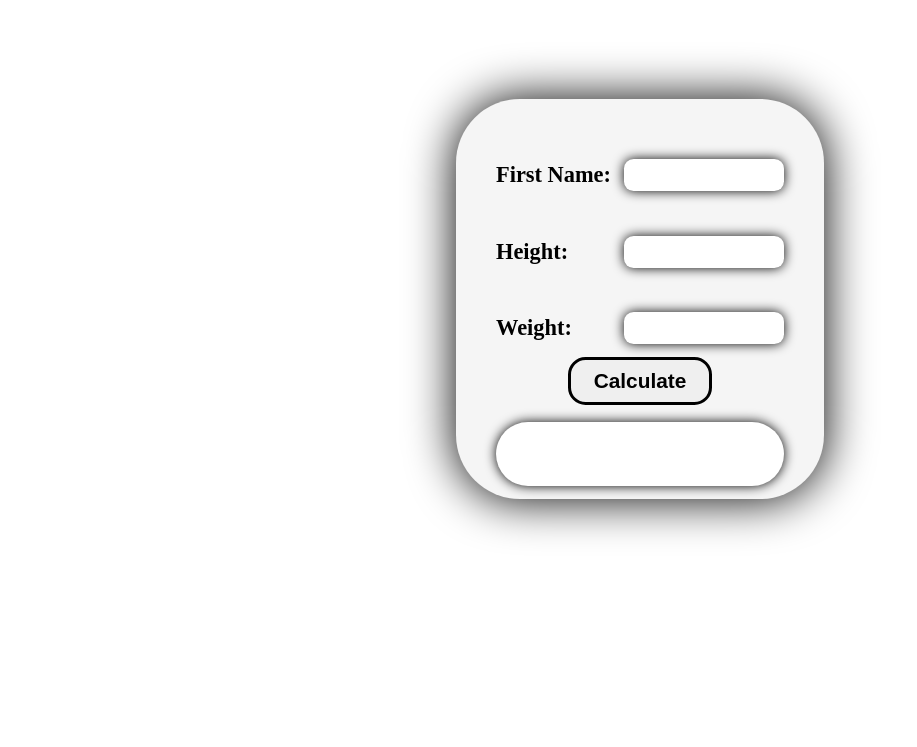
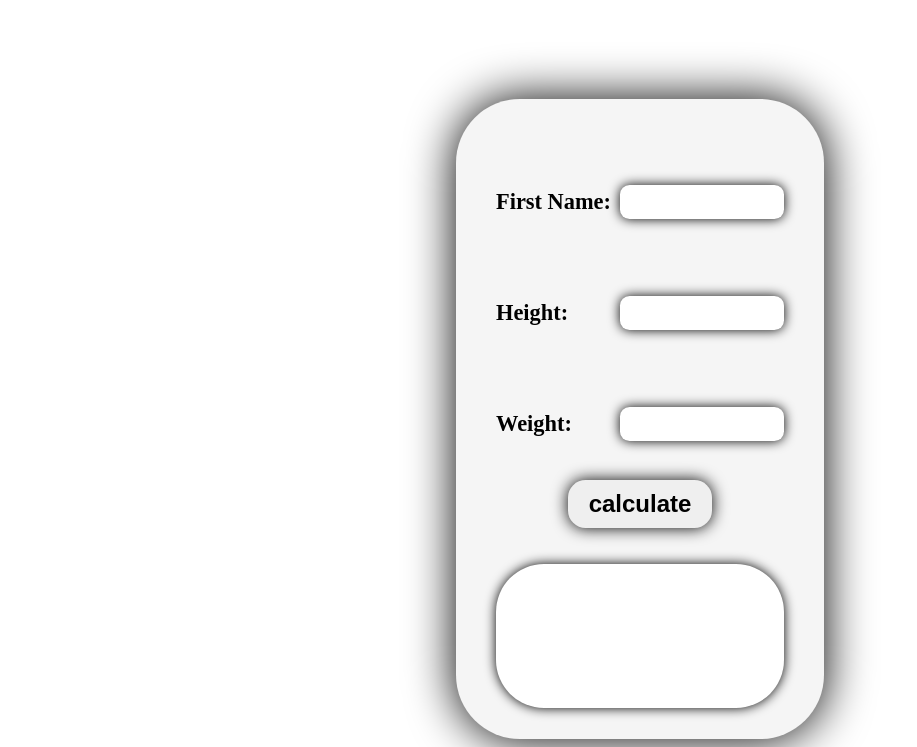
Before and after one commit to TaynaraFreitas/Project-BIM, a plain HTML site: page index.html in a window 1280 px wide. Shown: the part 61-808 px from the top of the page, without its empty margins (0-917 px from the left). Drawn offline with Linux system fonts and the light colour scheme.

Commit message:
I just edited the aesthetic part, but the result still doesn't appear.

```diff
--- a/index.html
+++ b/index.html
@@ -15,20 +15,21 @@
   <div class="container">
     <div class = "input">
      <label>First Name:</label>
-     <input type="text" id='Name'/>
+     <input type="text" id='name'/>
     </div>
 
     <div class = "input">
         <label>Height:</label>
-        <input type="number" id='Height'/>
+        <input type="number" id='height'/>
     </div>
 
     <div class = "input">
         <label>Weight:</label>
-        <input type="number" id='Weight'/>
+        <input type="number" id='weight'/>
      </div>
-    <button id='Calculate'> Calculate </button>
-    <div class = "Result" id='Result'> </div>
+    <button id='calculate'> calculate </button>
+
+    <div class = "result" id='result'> </div>
   </div>
  </main>
   <script> src="./script.js" </script>
--- a/style.css
+++ b/style.css
@@ -1,7 +1,3 @@
-*{
-    box-sizing: border-box;
-}
-
 main {
     display: flex ;
     padding-top: 5rem;
@@ -14,7 +10,7 @@ main {
      flex-direction: column;
      background-color: whitesmoke;
      width: 23rem;
-  height: 25rem;
+     height: 40rem;
      align-items: center;
      border-radius: 4rem;
      box-shadow: 0rem 0rem 3rem black;
@@ -26,7 +22,7 @@ main {
      justify-content: space-between;
      align-items: center;
      width: 18rem;                  /* here modifie the block of questions*/
-  height: 4rem;
+     height: 1rem;
      padding-top: 4rem;
    }
 
@@ -53,23 +49,25 @@ button{
        height:3rem;
        margin-top: 1rem;
        font-weight: bold ;
-    font-size: 1.3rem ;
+       font-size: 1.5rem ;
        border-radius: 1.1rem;
-    border: 0.2rem solid black;
+       border: none;
        outline: none;
-    cursor: pointer;
+       box-shadow: 0rem 0rem 1rem black;
+
    }
 
-.Result{
+   .result{
     display: flex;
     margin-top: 0.3rem;
     align-items: center;
     width: 18rem;
-    height: 4rem;
+    height: 9rem;
     border-radius: 3rem;
-    font-size: 1.3rem ;
+    font-size: 1.3rem;
     background: white;
     color:black;
     user-select: none;
     box-shadow: 0rem 0rem 0.7rem black;
+    box-sizing: border-box;
   }
```
Also changed, not shown: script.js (+22 -31 lines). Lines whose indentation alone changed are shown as unchanged.
